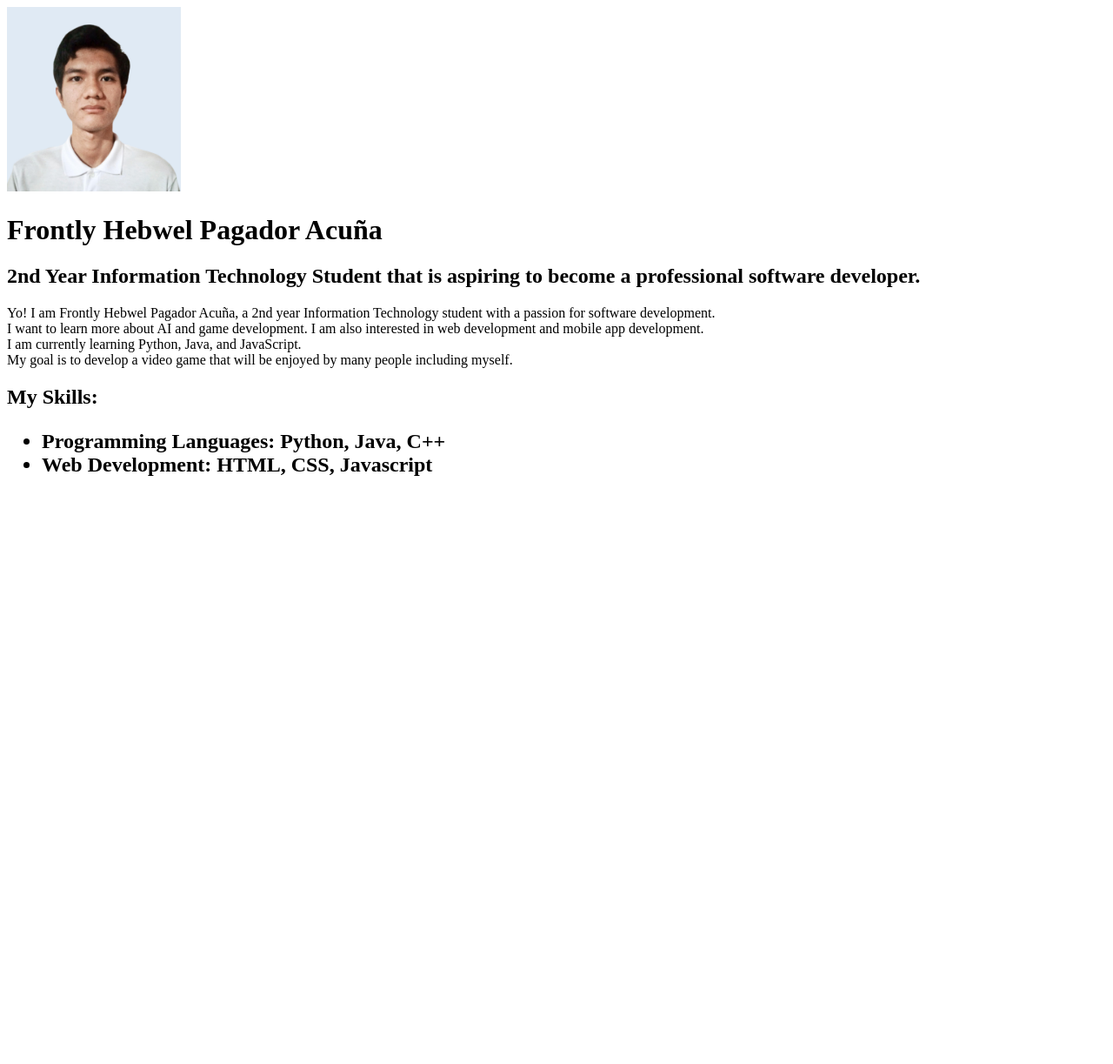
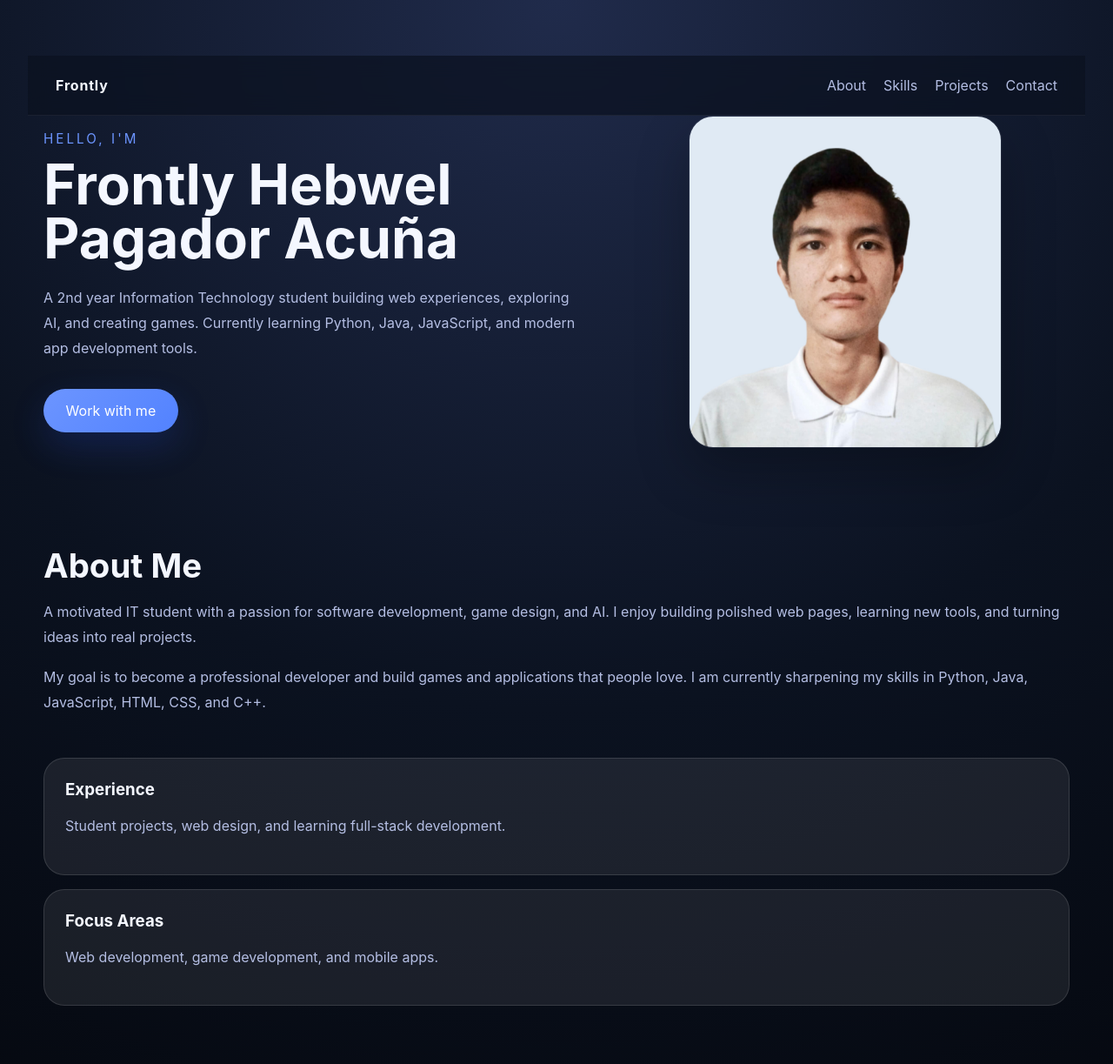
Before and after one commit to frontlyhebwelacuna/My-Portfolio, a plain HTML site: page index.html in a window 1280 px wide. Shown: the top 1223 px of the page at 87% size. Before the commit the page ends 800 px from the top, so only its background shows below. Drawn offline with Linux system fonts and the light colour scheme.

Commit message:
0.5 Hero and About me

```diff
--- a/index.html
+++ b/index.html
@@ -4,24 +4,66 @@
     <meta charset="UTF-8">
     <meta name="viewport" content="width=device-width, initial-scale=1.0">
     <link rel="stylesheet" href="style.css">
-    <title>My Portfolio</title>
+    <title>Frontly Hebwel Pagador Acuña | Portfolio</title>
 </head>
 <body>
-    <img src="profile.jpg" alt="Profile Picture" width="200">
-    <h1>Frontly Hebwel Pagador Acuña</h1>
-    <h2>2nd Year Information Technology Student that is aspiring to become a professional software developer.</h2>
-    <p>
-        Yo! I am Frontly Hebwel Pagador Acuña, a 2nd year Information Technology student with a passion for software development.<br>
-        I want to learn more about AI and game development. I am also interested in web development and mobile app development. <br>
-        I am currently learning Python, Java, and JavaScript.<br>
-        My goal is to develop a video game that will be enjoyed by many people including myself.<br>
-    </p>
-    <h2>
-        My Skills:
-        <ul>
-            <li>Programming Languages: Python, Java, C++</li>
-            <li>Web Development: HTML, CSS, Javascript</li>
-        </ul>
-    </h2>
+    <header class="hero">
+        <nav class="top-nav">
+            <a class="logo" href="#home">Frontly</a>
+            <ul>
+                <li><a href="#about">About</a></li>
+                <li><a href="#skills">Skills</a></li>
+                <li><a href="#projects">Projects</a></li>
+                <li><a href="#contact">Contact</a></li>
+            </ul>
+        </nav>
+
+        <div class="hero-content" id="home">
+            <div class="hero-copy">
+                <p class="eyebrow">Hello, I'm</p>
+                <h1>Frontly Hebwel Pagador Acuña</h1>
+                <p class="hero-description">
+                    A 2nd year Information Technology student building web experiences, exploring AI, and creating games.
+                    Currently learning Python, Java, JavaScript, and modern app development tools.
+                </p>
+                <a class="button" href="#contact">Work with me</a>
+            </div>
+            <div class="hero-image">
+                <img src="profile.jpg" alt="Frontly Hebwel Pagador Acuña" loading="lazy">
+            </div>
+        </div>
+    </header>
+
+    <main>
+        <section class="section about" id="about">
+            <div class="section-content">
+                <div>
+                    <h2>About Me</h2>
+                    <p>
+                        A motivated IT student with a passion for software development, game design, and AI.
+                        I enjoy building polished web pages, learning new tools, and turning ideas into real projects.
+                    </p>
+                    <p>
+                        My goal is to become a professional developer and build games and applications that people love.
+                        I am currently sharpening my skills in Python, Java, JavaScript, HTML, CSS, and C++.
+                    </p>
+                </div>
+                <div class="about-highlights">
+                    <article>
+                        <h3>Experience</h3>
+                        <p>Student projects, web design, and learning full-stack development.</p>
+                    </article>
+                    <article>
+                        <h3>Focus Areas</h3>
+                        <p>Web development, game development, and mobile apps.</p>
+                    </article>
+                </div>
+            </div>
+        </section>
+    </main>
+
+    <footer>
+        <p>© 2026 Frontly Hebwel Pagador Acuña</p>
+    </footer>
 </body>
 </html>
--- a/style.css
+++ b/style.css
@@ -0,0 +1,271 @@
+:root {
+    --bg: #0b1220;
+    --surface: rgba(255, 255, 255, 0.08);
+    --surface-strong: rgba(255, 255, 255, 0.12);
+    --text: #f4f7ff;
+    --muted: #b4bee3;
+    --accent: #6c95ff;
+    --accent-strong: #5282ff;
+    --border: rgba(255, 255, 255, 0.12);
+}
+
+* {
+    box-sizing: border-box;
+}
+
+html {
+    scroll-behavior: smooth;
+}
+
+body {
+    margin: 0;
+    font-family: Inter, system-ui, -apple-system, BlinkMacSystemFont, "Segoe UI", sans-serif;
+    background: radial-gradient(circle at top, #202b4b 0%, #0b1220 55%, #05080f 100%);
+    color: var(--text);
+    min-height: 100vh;
+}
+
+img {
+    max-width: 100%;
+    display: block;
+}
+
+button,
+input,
+textarea,
+a {
+    font: inherit;
+}
+
+.top-nav {
+    display: flex;
+    justify-content: space-between;
+    align-items: center;
+    padding: 1.5rem 2rem;
+    position: sticky;
+    top: 0;
+    z-index: 10;
+    backdrop-filter: blur(12px);
+    background: rgba(11, 18, 32, 0.75);
+    border-bottom: 1px solid rgba(255, 255, 255, 0.06);
+}
+
+.top-nav .logo {
+    font-weight: 700;
+    letter-spacing: 0.05em;
+    color: var(--text);
+    text-decoration: none;
+}
+
+.top-nav ul {
+    list-style: none;
+    margin: 0;
+    padding: 0;
+    display: flex;
+    gap: 1.25rem;
+}
+
+.top-nav a {
+    color: var(--muted);
+    text-decoration: none;
+    transition: color 0.2s ease;
+}
+
+.top-nav a:hover,
+.top-nav a:focus-visible {
+    color: var(--text);
+}
+
+.hero {
+    padding: 4rem 2rem 3rem;
+}
+
+.hero-content {
+    display: grid;
+    gap: 2rem;
+    align-items: center;
+    max-width: 1180px;
+    margin: 0 auto;
+    grid-template-columns: 1.1fr 0.9fr;
+}
+
+.hero-copy {
+    max-width: 620px;
+}
+
+.eyebrow {
+    margin: 0 0 0.75rem;
+    font-size: 0.95rem;
+    letter-spacing: 0.2em;
+    text-transform: uppercase;
+    color: var(--accent);
+}
+
+.hero-copy h1 {
+    margin: 0;
+    font-size: clamp(2.75rem, 5vw, 4.5rem);
+    line-height: 0.96;
+}
+
+.hero-description {
+    margin: 1.5rem 0 2rem;
+    max-width: 42rem;
+    color: var(--muted);
+    line-height: 1.8;
+}
+
+.button {
+    display: inline-flex;
+    align-items: center;
+    justify-content: center;
+    padding: 0.95rem 1.6rem;
+    border-radius: 999px;
+    background: linear-gradient(135deg, var(--accent), var(--accent-strong));
+    color: white;
+    text-decoration: none;
+    box-shadow: 0 16px 40px rgba(45, 86, 255, 0.18);
+    transition: transform 0.2s ease, box-shadow 0.2s ease;
+}
+
+.button:hover {
+    transform: translateY(-2px);
+    box-shadow: 0 22px 50px rgba(45, 86, 255, 0.28);
+}
+
+.hero-image {
+    display: flex;
+    align-items: center;
+    justify-content: center;
+}
+
+.hero-image img {
+    width: min(100%, 360px);
+    border-radius: 28px;
+    border: 1px solid rgba(255, 255, 255, 0.08);
+    box-shadow: 0 28px 60px rgba(0, 0, 0, 0.25);
+}
+
+.section {
+    padding: 4rem 2rem;
+}
+
+.section h2 {
+    margin: 0 0 1rem;
+    font-size: clamp(2rem, 3vw, 2.75rem);
+}
+
+.section p {
+    color: var(--muted);
+    line-height: 1.85;
+}
+
+.section-content {
+    max-width: 1180px;
+    margin: 0 auto;
+    display: grid;
+    gap: 2rem;
+}
+
+.about-content {
+    grid-template-columns: 1fr 1fr;
+}
+
+.about-highlights {
+    display: grid;
+    gap: 1rem;
+}
+
+.about-highlights article {
+    padding: 1.5rem;
+    border: 1px solid var(--border);
+    border-radius: 24px;
+    background: var(--surface);
+}
+
+.about-highlights h3 {
+    margin: 0 0 0.75rem;
+}
+
+.skill-grid,
+.project-grid {
+    display: grid;
+    gap: 1.5rem;
+    grid-template-columns: repeat(2, minmax(0, 1fr));
+}
+
+.skill-card,
+.project-card,
+.contact-card {
+    background: var(--surface);
+    border: 1px solid var(--border);
+    border-radius: 24px;
+    padding: 1.6rem;
+}
+
+.skill-card h3,
+.project-card h3 {
+    margin-top: 0;
+}
+
+.section-heading {
+    max-width: 720px;
+    margin-bottom: 2rem;
+}
+
+.contact-content {
+    display: grid;
+    gap: 2rem;
+    align-items: center;
+    max-width: 760px;
+    margin: 0 auto;
+}
+
+.contact-card a {
+    display: inline-block;
+    margin-top: 0.5rem;
+    color: var(--accent);
+    text-decoration: none;
+}
+
+footer {
+    padding: 2rem;
+    text-align: center;
+    color: var(--muted);
+}
+
+@media (max-width: 900px) {
+    .hero-content,
+    .section-content,
+    .contact-content {
+        grid-template-columns: 1fr;
+    }
+
+    .top-nav {
+        flex-wrap: wrap;
+        gap: 1rem;
+    }
+}
+
+@media (max-width: 640px) {
+    .top-nav {
+        padding: 1rem 1rem;
+    }
+
+    .top-nav ul {
+        flex-wrap: wrap;
+        gap: 0.85rem;
+    }
+
+    .hero {
+        padding-top: 2.5rem;
+    }
+
+    .section {
+        padding: 3rem 1rem;
+    }
+
+    .skill-grid,
+    .project-grid {
+        grid-template-columns: 1fr;
+    }
+}
```
